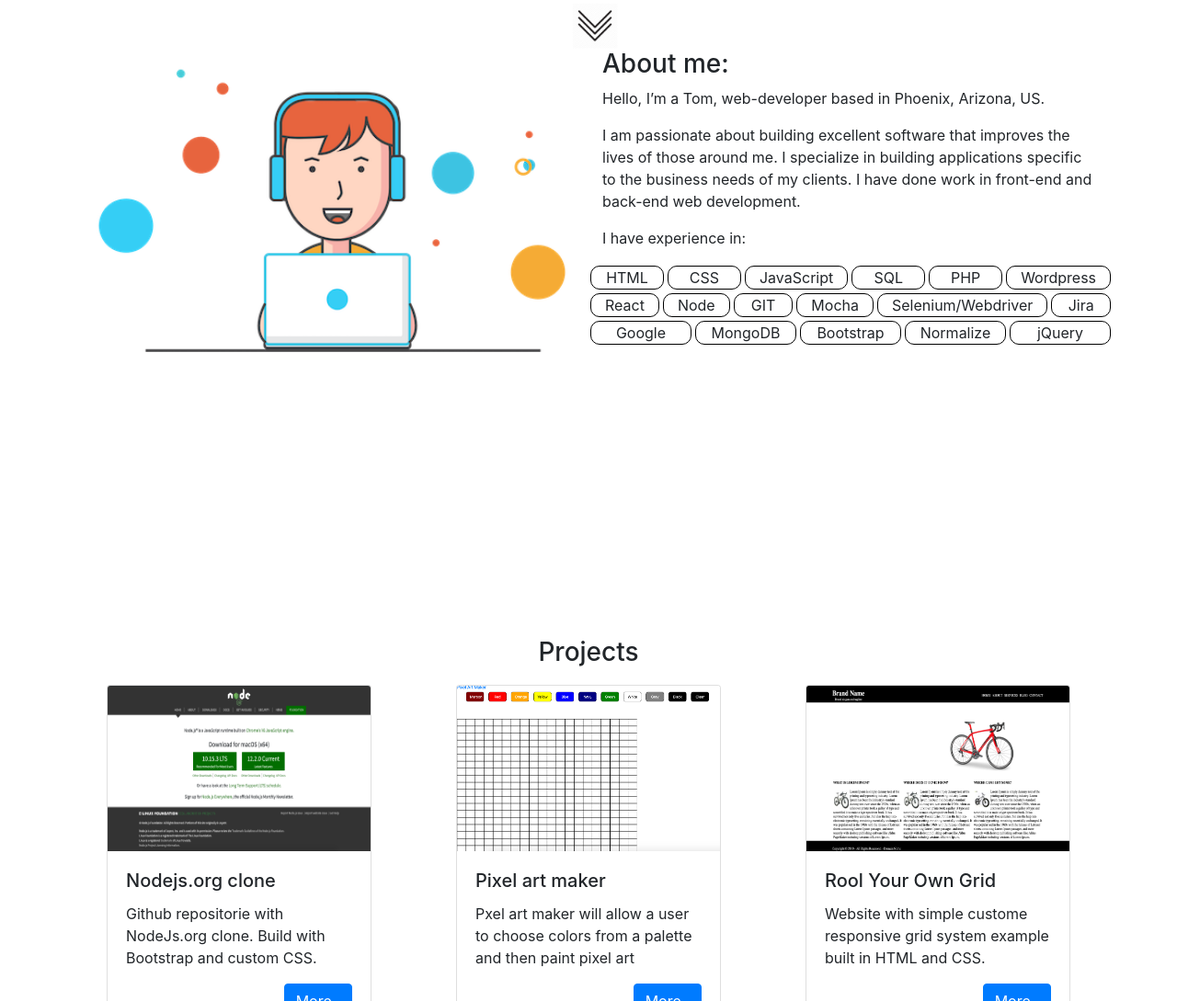
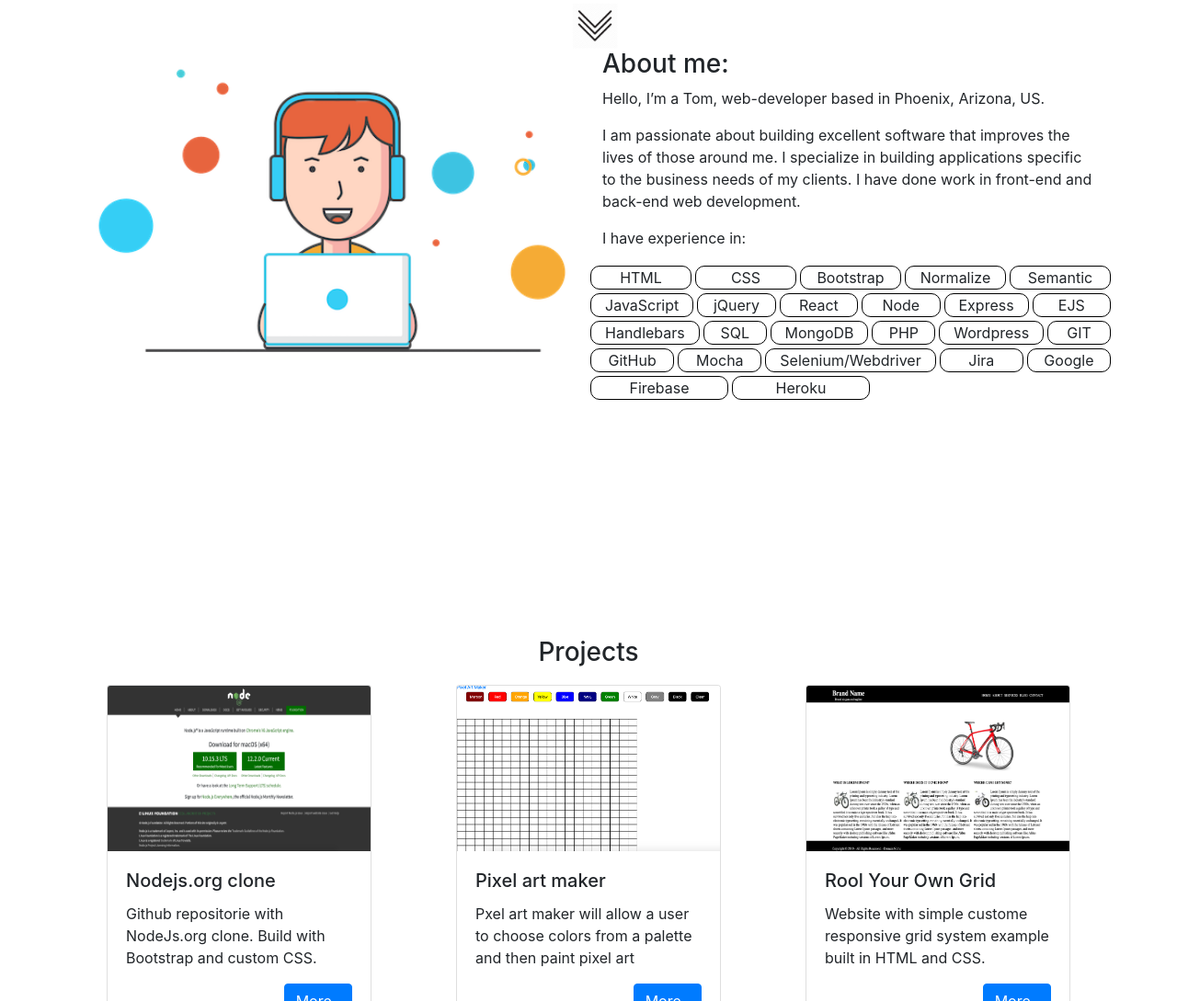
Before and after one commit to tsantek/tomsantek.com, a plain HTML site: page index.html in a window 1280 px wide. Shown: the part 747-1836 px from the top of the page at 92% size. Drawn offline with nearby package versions, Linux system fonts and the light colour scheme.

Commit message:
updated about

```diff
--- a/index.html
+++ b/index.html
@@ -107,23 +107,40 @@
                 <p>I have experience in:</p>
                 <div class="programming-languages">
                     <div class="row class-test">
+                        <!-- HTML -->
                         <div class="col prog-lan-item">HTML</div>
                         <div class="col prog-lan-item">CSS</div>
+                        <!-- CSS FRAMEWORKS -->
+                        <div class="col prog-lan-item">Bootstrap</div>
+                        <div class="col prog-lan-item">Normalize</div>
+                        <div class="col prog-lan-item">Semantic</div>
+                        <!-- JAVASCRIPT -->
                         <div class="col prog-lan-item">JavaScript</div>
+                        <div class="col prog-lan-item">jQuery</div>
+                        <div class="col prog-lan-item">React</div>
+                        <div class="col prog-lan-item">Node</div>
+                        <div class="col prog-lan-item">Express</div>
+                        <div class="col prog-lan-item">EJS</div>
+                        <div class="col prog-lan-item">Handlebars</div>
+                        <!-- DATABASE -->
                         <div class="col prog-lan-item">SQL</div>
+                        <div class="col prog-lan-item">MongoDB</div>
+                        <!-- PHP -->
                         <div class="col prog-lan-item">PHP</div>
                         <div class="col prog-lan-item">Wordpress</div>
-                        <div class="col prog-lan-item">React</div>
-                        <div class="col prog-lan-item">Node</div>
+                        <!-- GIT  -->
                         <div class="col prog-lan-item">GIT</div>
+                        <div class="col prog-lan-item">GitHub</div>
+                        <!-- TESTING -->
                         <div class="col prog-lan-item">Mocha</div>
                         <div class="col prog-lan-item">Selenium/Webdriver</div>
                         <div class="col prog-lan-item">Jira</div>
+                        <!-- Server -->
                         <div class="col prog-lan-item">Google</div>
-                        <div class="col prog-lan-item">MongoDB</div>
-                        <div class="col prog-lan-item">Bootstrap</div>
-                        <div class="col prog-lan-item">Normalize</div>
-                        <div class="col prog-lan-item jquery-list">jQuery</div>
+                        <div class="col prog-lan-item jquery-list">Firebase</div>
+                        <div class="col prog-lan-item jquery-list">Heroku</div>
+
+
                     </div>
                 </div>
             </div>
--- a/src/main.js
+++ b/src/main.js
@@ -19,7 +19,7 @@ document.querySelector('#time-of-post-page-two').innerHTML = "Posted " + daysPas
 //  jQuery for hiding and showing arrow on scroll
 $(window).scroll(function() {
     if ($(window).scrollTop() >= 200) {
-        $('.arrow').css('opacity', '0');
+        $('.arrow').addClass('opacity', '0');
     } else {
         $('.arrow').css('opacity', '100');
     }
```
Also changed, not shown: 2 other files.
